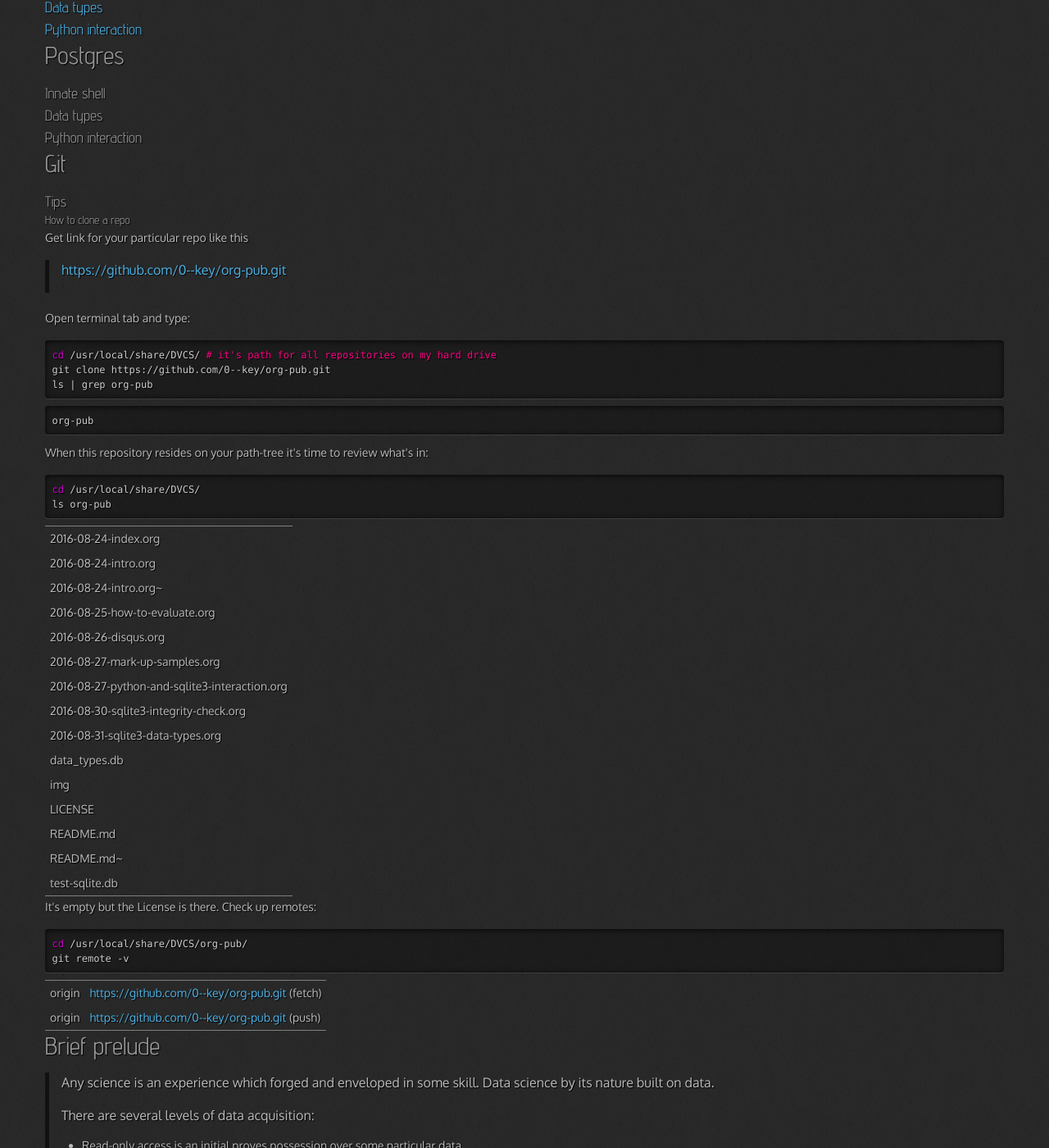
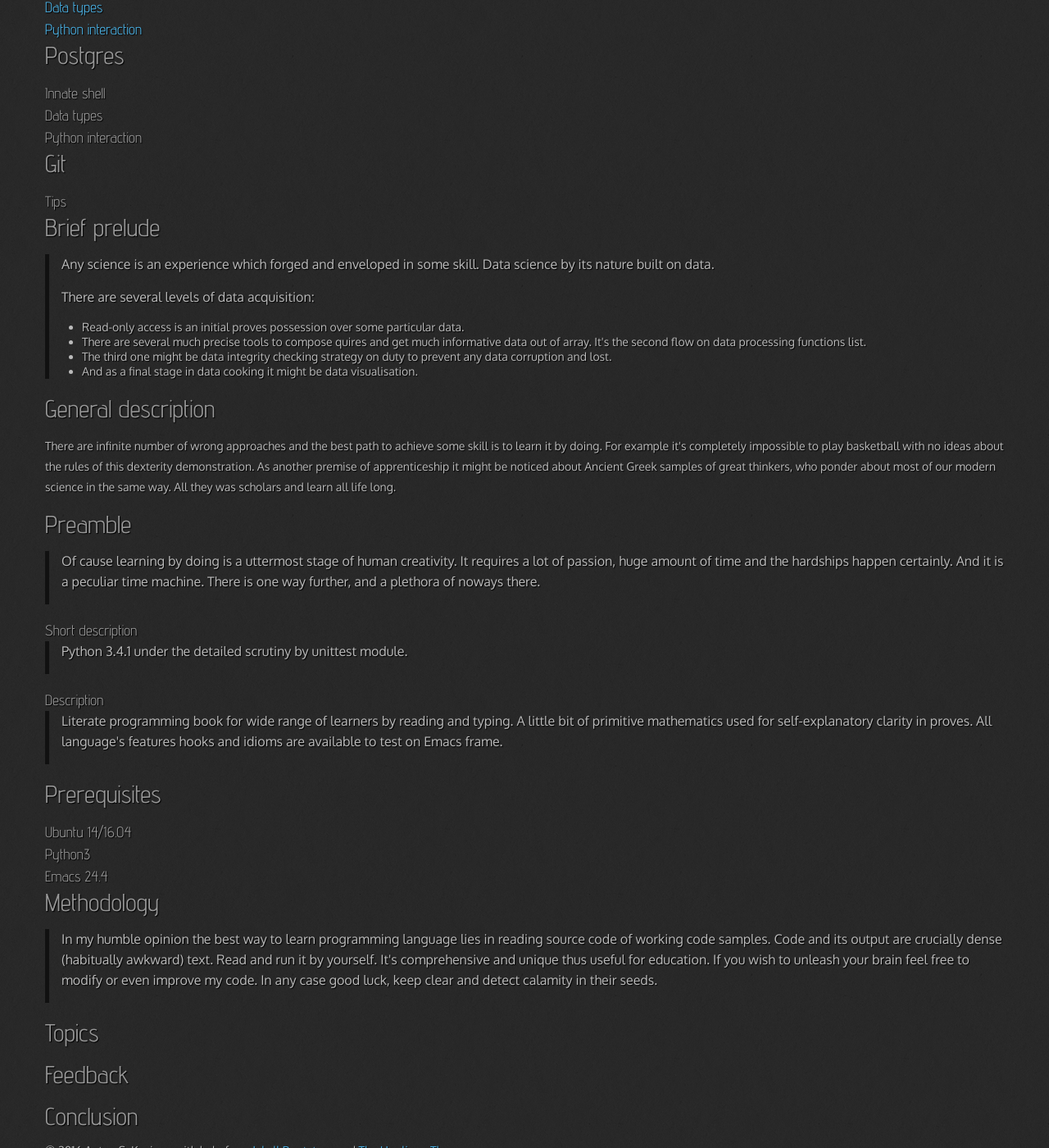
Before and after one commit to 0--key/0--key.github.io, a Jekyll site: the page built from _posts/2016-08-24-index.html, in a window 1280 px wide and 1400 px high, scrolled down 954 px. Shown: the whole window at 82% size. Built offline with Jekyll 4.4.1, drawn with Linux system fonts in a browser that asks for light colours; nearby versions of some CDN libraries; some of the changed text lies outside the part shown.

Commit message:
Index page elaboration

```diff
--- a/_posts/2016-08-24-index.html
+++ b/_posts/2016-08-24-index.html
@@ -117,159 +117,17 @@ active reading</i>.
 </div>
 </div>
 
-<div id="outline-container-orgheadline19" class="outline-2">
-<h2 id="orgheadline19">Git</h2>
-<div class="outline-text-2" id="text-orgheadline19">
-</div><div id="outline-container-orgheadline18" class="outline-3">
-<h3 id="orgheadline18">Tips</h3>
-<div class="outline-text-3" id="text-orgheadline18">
-</div><div id="outline-container-orgheadline17" class="outline-4">
-<h4 id="orgheadline17">How to clone a repo</h4>
-<div class="outline-text-4" id="text-orgheadline17">
-<p>
-Get link for your particular repo like this
-</p>
-<blockquote>
-<p>
-<a href="https://github.com/0--key/org-pub.git">https://github.com/0--key/org-pub.git</a>
-</p>
-</blockquote>
-
-<p>
-Open terminal tab and type:
-</p>
-<div class="org-src-container">
-
-<pre class="src src-shell"><span style="color: #cd00cd;">cd</span> /usr/local/share/DVCS/ <span style="color: #ff0087;"># </span><span style="color: #ff0087;">it's path for all repositories on my hard drive</span>
-git clone https://github.com/0--key/org-pub.git
-ls | grep org-pub
-</pre>
-</div>
-
-<pre class="example">
-org-pub
-</pre>
-
-<p>
-When this repository resides on your path-tree it's time to review
-what's in:
-</p>
-
-<div class="org-src-container">
-
-<pre class="src src-sh"><span style="color: #cd00cd;">cd</span> /usr/local/share/DVCS/
-ls org-pub
-</pre>
-</div>
-
-<table border="2" cellspacing="0" cellpadding="6" rules="groups" frame="hsides">
-
-
-<colgroup>
-<col  class="org-left" />
-</colgroup>
-<tbody>
-<tr>
-<td class="org-left">2016-08-24-index.org</td>
-</tr>
-
-<tr>
-<td class="org-left">2016-08-24-intro.org</td>
-</tr>
-
-<tr>
-<td class="org-left">2016-08-24-intro.org~</td>
-</tr>
-
-<tr>
-<td class="org-left">2016-08-25-how-to-evaluate.org</td>
-</tr>
-
-<tr>
-<td class="org-left">2016-08-26-disqus.org</td>
-</tr>
-
-<tr>
-<td class="org-left">2016-08-27-mark-up-samples.org</td>
-</tr>
-
-<tr>
-<td class="org-left">2016-08-27-python-and-sqlite3-interaction.org</td>
-</tr>
-
-<tr>
-<td class="org-left">2016-08-30-sqlite3-integrity-check.org</td>
-</tr>
-
-<tr>
-<td class="org-left">2016-08-31-sqlite3-data-types.org</td>
-</tr>
-
-<tr>
-<td class="org-left">data_types.db</td>
-</tr>
-
-<tr>
-<td class="org-left">img</td>
-</tr>
-
-<tr>
-<td class="org-left">LICENSE</td>
-</tr>
-
-<tr>
-<td class="org-left">README.md</td>
-</tr>
-
-<tr>
-<td class="org-left">README.md~</td>
-</tr>
-
-<tr>
-<td class="org-left">test-sqlite.db</td>
-</tr>
-</tbody>
-</table>
-
-<p>
-It's empty but the License is there. Check up remotes:
-</p>
-
-<div class="org-src-container">
-
-<pre class="src src-sh"><span style="color: #cd00cd;">cd</span> /usr/local/share/DVCS/org-pub/
-git remote -v
-</pre>
-</div>
-
-<table border="2" cellspacing="0" cellpadding="6" rules="groups" frame="hsides">
-
-
-<colgroup>
-<col  class="org-left" />
-
-<col  class="org-left" />
-</colgroup>
-<tbody>
-<tr>
-<td class="org-left">origin</td>
-<td class="org-left"><a href="https://github.com/0--key/org-pub.git">https://github.com/0--key/org-pub.git</a> (fetch)</td>
-</tr>
-
-<tr>
-<td class="org-left">origin</td>
-<td class="org-left"><a href="https://github.com/0--key/org-pub.git">https://github.com/0--key/org-pub.git</a> (push)</td>
-</tr>
-</tbody>
-</table>
-</div>
-</div>
+<div id="outline-container-orgheadline18" class="outline-2">
+<h2 id="orgheadline18">Git</h2>
+<div class="outline-text-2" id="text-orgheadline18">
+</div><div id="outline-container-orgheadline17" class="outline-3">
+<h3 id="orgheadline17">Tips</h3>
 </div>
 </div>
 
-<div id="outline-container-orgheadline20" class="outline-2">
-<h2 id="orgheadline20">Brief prelude</h2>
-<div class="outline-text-2" id="text-orgheadline20">
+<div id="outline-container-orgheadline19" class="outline-2">
+<h2 id="orgheadline19">Brief prelude</h2>
+<div class="outline-text-2" id="text-orgheadline19">
 <blockquote>
 <p>
 Any science is an experience which forged and enveloped in some
@@ -293,9 +151,9 @@ prevent any data corruption and lost.</li>
 </div>
 </div>
 
-<div id="outline-container-orgheadline21" class="outline-2">
-<h2 id="orgheadline21">General description</h2>
-<div class="outline-text-2" id="text-orgheadline21">
+<div id="outline-container-orgheadline20" class="outline-2">
+<h2 id="orgheadline20">General description</h2>
+<div class="outline-text-2" id="text-orgheadline20">
 <p>
 There are infinite number of wrong approaches and the best path to
 achieve some skill is to learn it by doing. For example it's
@@ -308,22 +166,22 @@ same way. All they was scholars and learn all life long.
 </div>
 </div>
 
-<div id="outline-container-orgheadline22" class="outline-2">
-<h2 id="orgheadline22">Preamble</h2>
-<div class="outline-text-2" id="text-orgheadline22">
+<div id="outline-container-orgheadline21" class="outline-2">
+<h2 id="orgheadline21">Preamble</h2>
+<div class="outline-text-2" id="text-orgheadline21">
 <blockquote>
 <p>
-Of cause learning by doing is a final stage in human creativity. It
-requires a lot of passion, huge amount of time and hardships happen
-certainly. And it is a peculiar time machine. There is one way
-further, and a lot of noways.
+Of cause learning by doing is a uttermost stage of human creativity.
+It requires a lot of passion, huge amount of time and the hardships
+happen certainly. And it is a peculiar time machine. There is one
+way further, and a plethora of noways there.
 </p>
 </blockquote>
 </div>
 
-<div id="outline-container-orgheadline23" class="outline-3">
-<h3 id="orgheadline23">Short description</h3>
-<div class="outline-text-3" id="text-orgheadline23">
+<div id="outline-container-orgheadline22" class="outline-3">
+<h3 id="orgheadline22">Short description</h3>
+<div class="outline-text-3" id="text-orgheadline22">
 <blockquote>
 <p>
 Python 3.4.1 under the detailed scrutiny by unittest module.
@@ -332,9 +190,9 @@ Python 3.4.1 under the detailed scrutiny by unittest module.
 </div>
 </div>
 
-<div id="outline-container-orgheadline24" class="outline-3">
-<h3 id="orgheadline24">Description</h3>
-<div class="outline-text-3" id="text-orgheadline24">
+<div id="outline-container-orgheadline23" class="outline-3">
+<h3 id="orgheadline23">Description</h3>
+<div class="outline-text-3" id="text-orgheadline23">
 <blockquote>
 <p>
 Literate programming book for wide range of learners by reading
@@ -347,25 +205,25 @@ idioms are available to test on Emacs frame.
 </div>
 </div>
 
-<div id="outline-container-orgheadline28" class="outline-2">
-<h2 id="orgheadline28">Prerequisites</h2>
-<div class="outline-text-2" id="text-orgheadline28">
-</div><div id="outline-container-orgheadline25" class="outline-3">
-<h3 id="orgheadline25">Ubuntu 14/16.04</h3>
+<div id="outline-container-orgheadline27" class="outline-2">
+<h2 id="orgheadline27">Prerequisites</h2>
+<div class="outline-text-2" id="text-orgheadline27">
+</div><div id="outline-container-orgheadline24" class="outline-3">
+<h3 id="orgheadline24">Ubuntu 14/16.04</h3>
+</div>
+
+<div id="outline-container-orgheadline25" class="outline-3">
+<h3 id="orgheadline25">Python3</h3>
 </div>
 
 <div id="outline-container-orgheadline26" class="outline-3">
-<h3 id="orgheadline26">Python3</h3>
-</div>
-
-<div id="outline-container-orgheadline27" class="outline-3">
-<h3 id="orgheadline27">Emacs 24.4</h3>
+<h3 id="orgheadline26">Emacs 24.4</h3>
 </div>
 </div>
 
-<div id="outline-container-orgheadline29" class="outline-2">
-<h2 id="orgheadline29">Methodology</h2>
-<div class="outline-text-2" id="text-orgheadline29">
+<div id="outline-container-orgheadline28" class="outline-2">
+<h2 id="orgheadline28">Methodology</h2>
+<div class="outline-text-2" id="text-orgheadline28">
 <blockquote>
 <p>
 In my humble opinion the best way to learn programming language lies
@@ -380,14 +238,14 @@ in their seeds.
 </div>
 </div>
 
+<div id="outline-container-orgheadline29" class="outline-2">
+<h2 id="orgheadline29">Topics</h2>
+</div>
+
 <div id="outline-container-orgheadline30" class="outline-2">
-<h2 id="orgheadline30">Topics</h2>
+<h2 id="orgheadline30">Feedback</h2>
 </div>
 
 <div id="outline-container-orgheadline31" class="outline-2">
-<h2 id="orgheadline31">Feedback</h2>
+<h2 id="orgheadline31">Conclusion</h2>
 </div>
-
-<div id="outline-container-orgheadline32" class="outline-2">
-<h2 id="orgheadline32">Conclusion</h2>
-</div>
```
